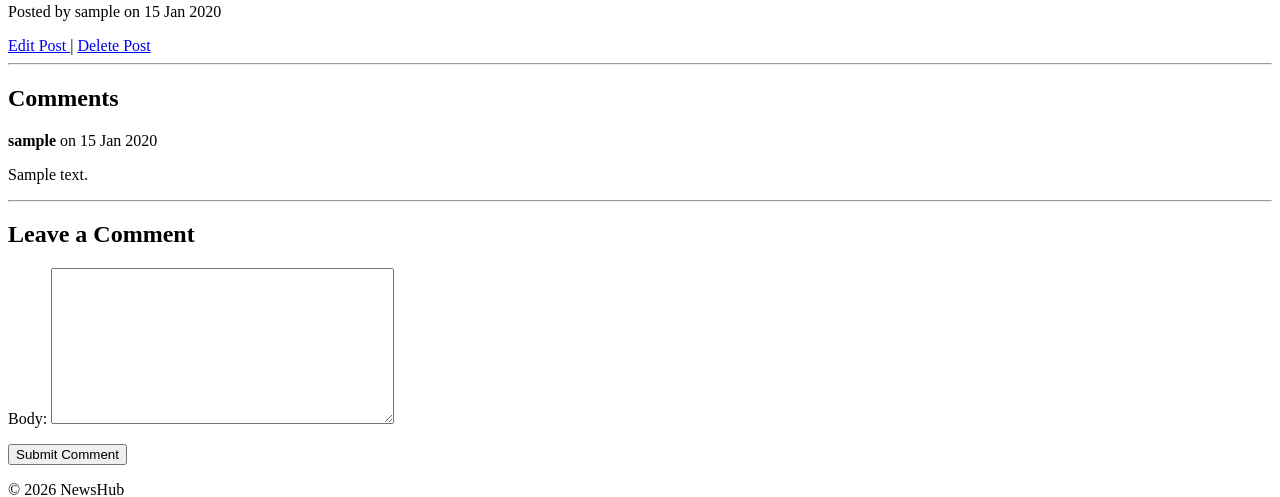
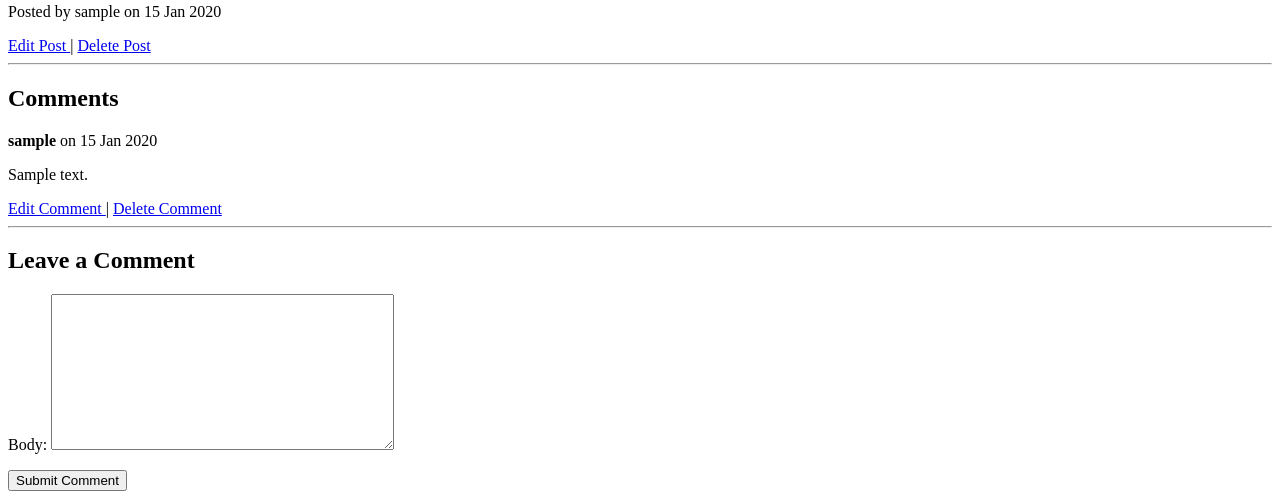
Before and after one commit to CMQ1996/PP4-, a Django app: page /post/1/ in a window 1280 px wide. Shown: the part 196-693 px from the top of the page. Run offline with Django 5.2, Linux system fonts and the light colour scheme; a user stored in the database is signed in; tables that the repository leaves empty hold one stand-in row (values such as "Sample post").

Commit message:
added comment to crud

```diff
--- a/news/templates/news/post_detail.html
+++ b/news/templates/news/post_detail.html
@@ -50,6 +50,18 @@
                     </p>
 
                     <p>{{ comment.body }}</p>
+
+                    {% if user.is_authenticated and user == comment.author %}
+                        <a href="{% url 'comment_edit' comment.pk %}">
+                            Edit Comment
+                        </a>
+
+                        |
+
+                        <a href="{% url 'comment_delete' comment.pk %}">
+                            Delete Comment
+                        </a>
+                    {% endif %}
                 </article>
 
                 <hr>
--- a/news/urls.py
+++ b/news/urls.py
@@ -9,4 +9,6 @@ urlpatterns = [
     path('post/<int:pk>/edit/', views.post_edit, name='post_edit'),
     path('post/<int:pk>/delete/', views.post_delete, name='post_delete'),
     path('post/<int:pk>/', views.post_detail, name='post_detail'),
+    path('comment/<int:pk>/edit/', views.comment_edit, name='comment_edit'),
+    path('comment/<int:pk>/delete/', views.comment_delete, name='comment_delete'),
 ]
--- a/news/views.py
+++ b/news/views.py
@@ -95,3 +95,46 @@ def post_delete(request, pk):
         'news/post_confirm_delete.html',
         {'post': post}
     )
+
+
+@login_required
+def comment_edit(request, pk):
+    comment = get_object_or_404(Comment, pk=pk)
+
+    if comment.author != request.user:
+        return HttpResponseForbidden(
+            "You do not have permission to edit this comment."
+        )
+
+    if request.method == 'POST':
+        form = CommentForm(request.POST, instance=comment)
+
+        if form.is_valid():
+            form.save()
+            return redirect('post_detail', pk=comment.post.pk)
+    else:
+        form = CommentForm(instance=comment)
+
+    return render(request, 'news/comment_form.html', {
+        'form': form,
+        'comment': comment,
+    })
+
+
+@login_required
+def comment_delete(request, pk):
+    comment = get_object_or_404(Comment, pk=pk)
+
+    if comment.author != request.user:
+        return HttpResponseForbidden(
+            "You do not have permission to delete this comment."
+        )
+
+    if request.method == 'POST':
+        post_pk = comment.post.pk
+        comment.delete()
+        return redirect('post_detail', pk=post_pk)
+
+    return render(request, 'news/comment_confirm_delete.html', {
+        'comment': comment,
+    })
```
Also changed, not shown: news/templates/news/comment_form.html (added, +38 -0 lines), news/templates/news/comment_form_delete.html (added, +43 -0 lines).
